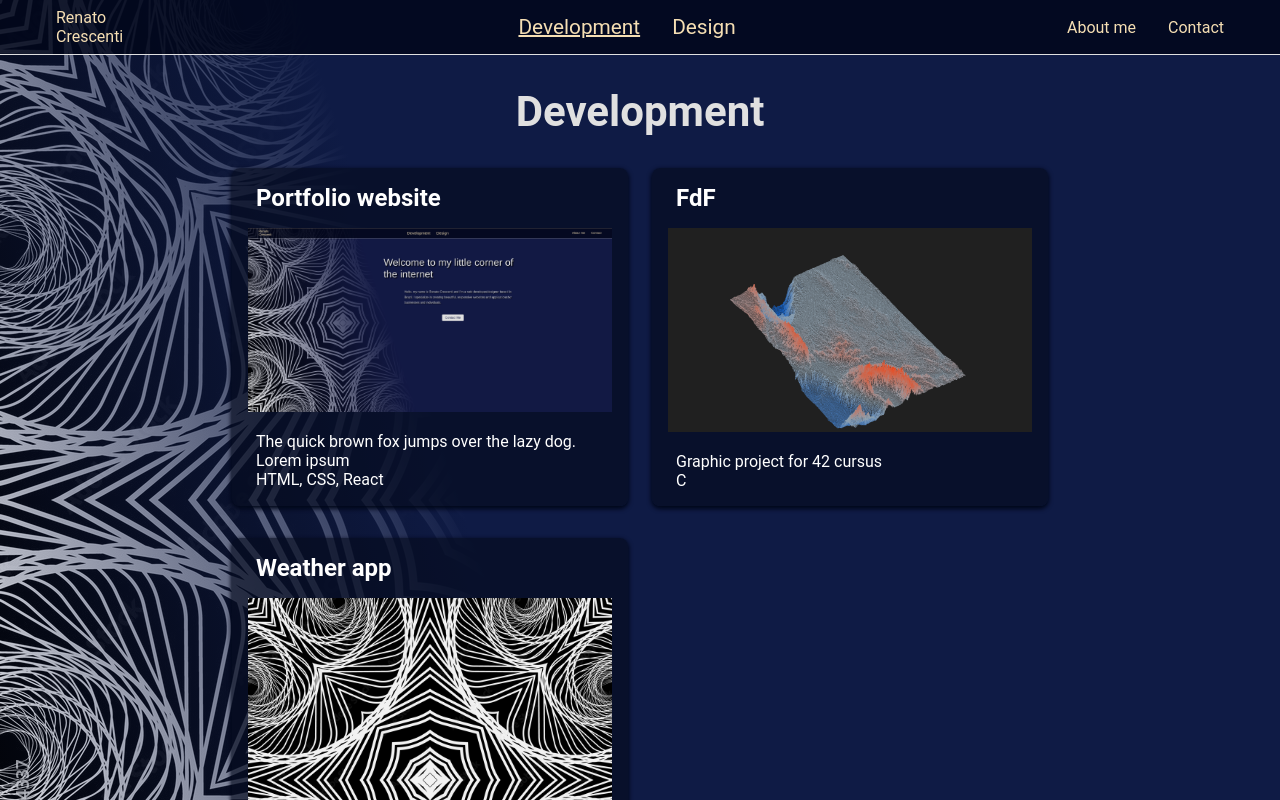
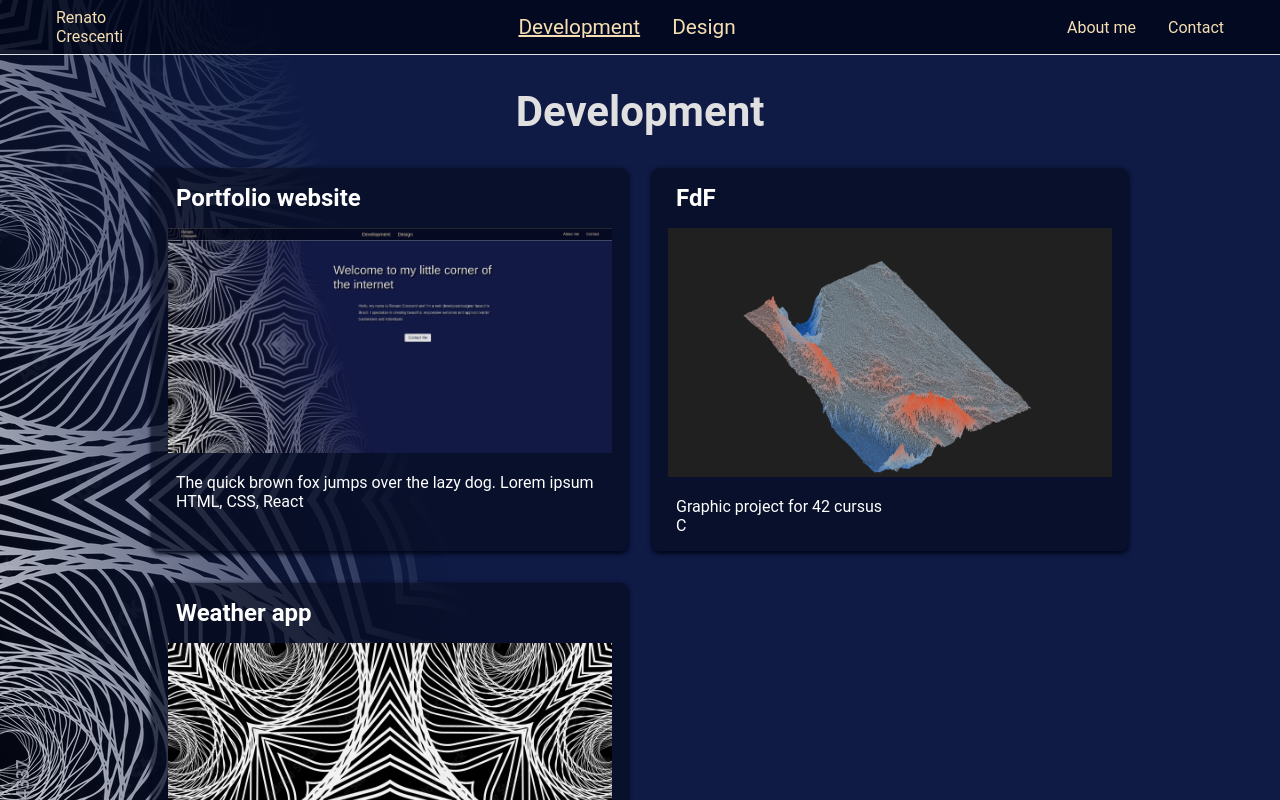
Before and after one commit to rscres/portfolio-website, a React (Vite) app: page /dev in a window 1280 px wide. Shown: the top 800 px of the page. Built offline with nearby package versions, Linux system fonts and the light colour scheme.

Commit message:
Create Portfolio component and change Dev.css to Portfolio.css

```diff
--- a/src/pages/Dev.css
+++ b/src/components/Portfolio.css
@@ -12,7 +12,9 @@
 
 .projects {
   padding: 2rem;
-  width: 55rem;
+  max-width: 65rem;
+  min-width: 55rem;
+  height: auto;
   display: grid;
   grid-template-columns: repeat(2, 1fr);
   grid-gap: 2rem 1.5rem;
--- /dev/null
+++ b/src/components/Portfolio.jsx
@@ -0,0 +1,27 @@
+function PortfolioSection({ projects }) {
+
+  return (
+    <section className='projects'>
+    {projects.map((project, index) => (
+        <ProjectCard key={index} {...project} />
+    ))}
+    </section>
+  )
+}
+
+function ProjectCard({ ...props }) {
+  return (
+    <div className='project-container'>
+    <h2 className='project-name'>{props.name}</h2>
+    <a href={props.link} target='_blank' rel='noreferrer'>
+        <img src={props.image} alt={props.alt} className='project-img'></img>
+    </a>
+    <div className='project-description'>
+        <p className='project-text'>{props.text}</p>
+        <p>{props.stack}</p>
+    </div>
+    </div>
+  )
+}
+
+export default PortfolioSection;
--- a/src/pages/Design.jsx
+++ b/src/pages/Design.jsx
@@ -1,5 +1,30 @@
+import PortfolioSection from '../components/Portfolio'
+import '../components/Portfolio.css'
+
 function Design() {
-    return <h1>Design</h1>
-}
+    const projects = [
+      {
+      name: 'Fort Boyer beer label',
+      image: '../assets/FortBoyer.png',
+      alt: 'Fort Boyer beer label',
+      text: 'Beer label design for a local brewery',
+      },
+      {
+      name: 'Sao Gabriel beer label',
+      image: '../assets/SaoGabriel.png',
+      alt: 'Sao Gabriel beer label',
+      text: 'Beer label design for a local brewery',
+      }
+    ];
+
+    return (
+      <>
+        <div className='content-container'>
+          <h1>Design</h1>
+          <PortfolioSection projects={projects}/>
+        </div>
+      </>
+    )
+  }
 
 export default Design
--- a/src/pages/Dev.jsx
+++ b/src/pages/Dev.jsx
@@ -1,53 +1,92 @@
-import './Dev.css'
+import PortfolioSection from '../components/Portfolio'
+import '../components/Portfolio.css'
 
 function Dev() {
+  const projects = [
+    {
+    name: 'Portfolio website',
+    link: 'https://github.com/rscres/portfolio-website',
+    image: '../assets/portfolio-website.png',
+    alt: 'Portfolio website',
+    text: 'The quick brown fox jumps over the lazy dog. Lorem ipsum',
+    stack: 'HTML, CSS, React'
+    },
+    {
+    name: 'FdF',
+    link: 'https://github.com/rscres/42FdF',
+    image: '../assets/FranceXXL.gif',
+    alt: 'FdF',
+    text: 'Graphic project for 42 cursus',
+    stack: 'C'
+    },
+    {
+    name: 'Weather app',
+    image: '../assets/BG.jpg',
+    alt: 'Weather app',
+    text: 'React web app',
+    stack: 'HTML, CSS, React'
+    }
+  ];
+
   return (
     <>
-    <div className='content-container'>
-      <h1>Development</h1>
-      <section className='projects'>
-        <ProjectCard
-          name='Portfolio website'
-          link='https://github.com/rscres/portfolio-website'
-          image='../assets/portfolio-website.png'
-          alt='Portfolio website'
-          text='The quick brown fox jumps over the lazy dog. Lorem ipsum'
-          stack='HTML, CSS, React'
-          />
-        <ProjectCard
-          name='FdF'
-          link='https://github.com/rscres/42FdF'
-          image='../assets/FranceXXL.gif'
-          alt='FdF'
-          text='Graphic project for 42 cursus'
-          stack='C'
-          />
-        <ProjectCard
-          name='Weather app'
-          image='../assets/BG.jpg'
-          alt='Weather app'
-          text='React web app'
-          stack='HTML, CSS, React'
-          />
-      </section>
-    </div>
+      <div className='content-container'>
+        <h1>Development</h1>
+        <PortfolioSection projects={projects}/>
+      </div>
     </>
   )
 }
 
-function ProjectCard({ ...props }) {
-  return (
-    <div className='project-container'>
-      <h2 className='project-name'>{props.name}</h2>
-      <a href={props.link} target='_blank' rel='noreferrer'>
-        <img src={props.image} alt={props.alt} className='project-img'></img>
-      </a>
-      <div className='project-description'>
-        <p className='project-text'>{props.text}</p>
-        <p>{props.stack}</p>
-      </div>
-    </div>
-  )
-}
+// function PortfolioSection() {
+//   const projects = [
+//     {
+//       name: 'Portfolio website',
+//       link: 'https://github.com/rscres/portfolio-website',
+//       image: '../assets/portfolio-website.png',
+//       alt: 'Portfolio website',
+//       text: 'The quick brown fox jumps over the lazy dog. Lorem ipsum',
+//       stack: 'HTML, CSS, React'
+//     },
+//     {
+//       name: 'FdF',
+//       link: 'https://github.com/rscres/42FdF',
+//       image: '../assets/FranceXXL.gif',
+//       alt: 'FdF',
+//       text: 'Graphic project for 42 cursus',
+//       stack: 'C'
+//     },
+//     {
+//       name: 'Weather app',
+//       image: '../assets/BG.jpg',
+//       alt: 'Weather app',
+//       text: 'React web app',
+//       stack: 'HTML, CSS, React'
+//     }
+//   ];
+
+//   return (
+//     <section className='projects'>
+//       {projects.map((project, index) => (
+//         <ProjectCard key={index} {...project} />
+//       ))}
+//     </section>
+//   )
+// }
+
+// function ProjectCard({ ...props }) {
+//   return (
+//     <div className='project-container'>
+//       <h2 className='project-name'>{props.name}</h2>
+//       <a href={props.link} target='_blank' rel='noreferrer'>
+//         <img src={props.image} alt={props.alt} className='project-img'></img>
+//       </a>
+//       <div className='project-description'>
+//         <p className='project-text'>{props.text}</p>
+//         <p>{props.stack}</p>
+//       </div>
+//     </div>
+//   )
+// }
 
 export default Dev
```
Also changed, not shown: public/assets/SaoGabriel.png (added), 1 other file (tests, documents, lock files or other folders).
